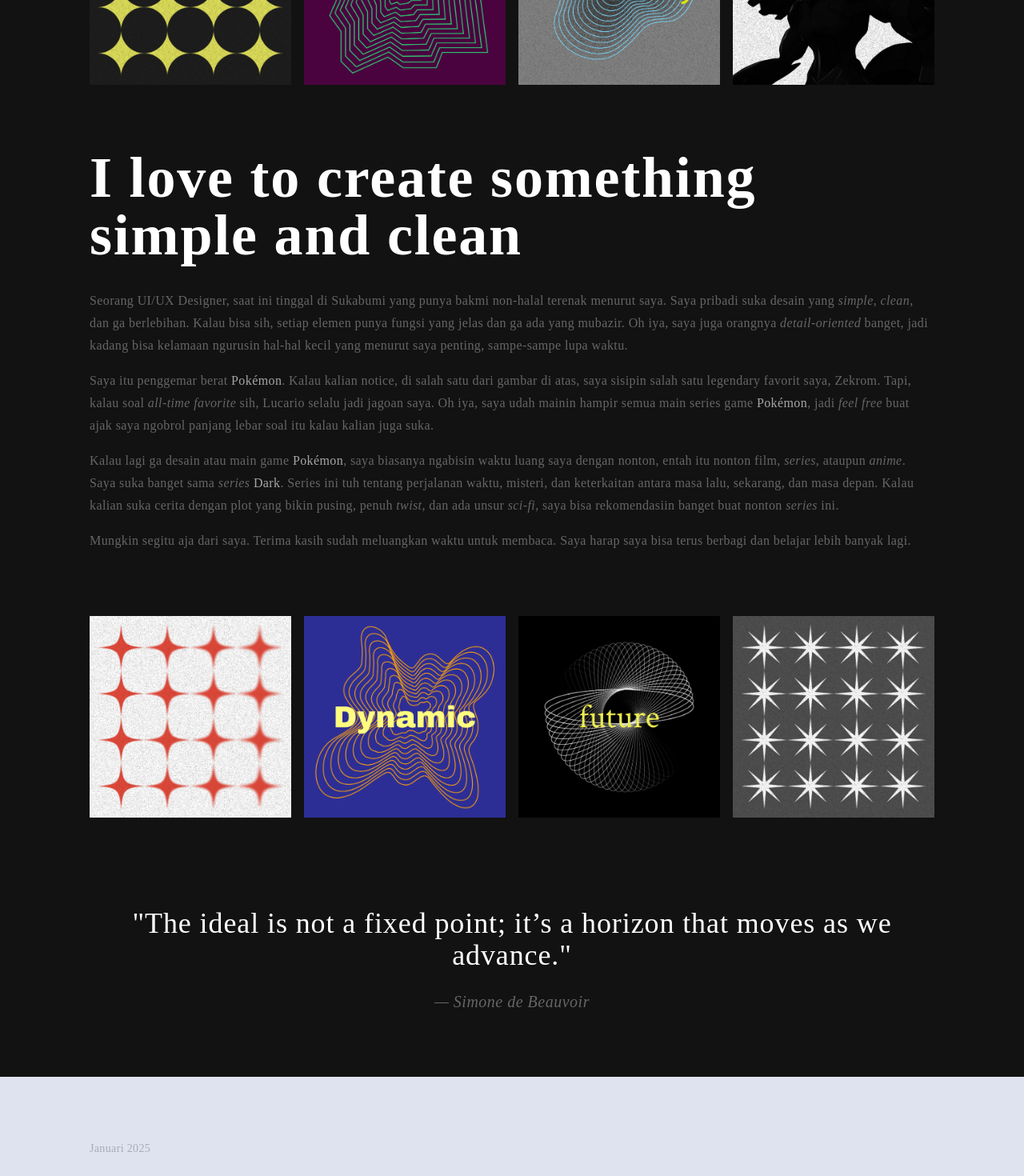
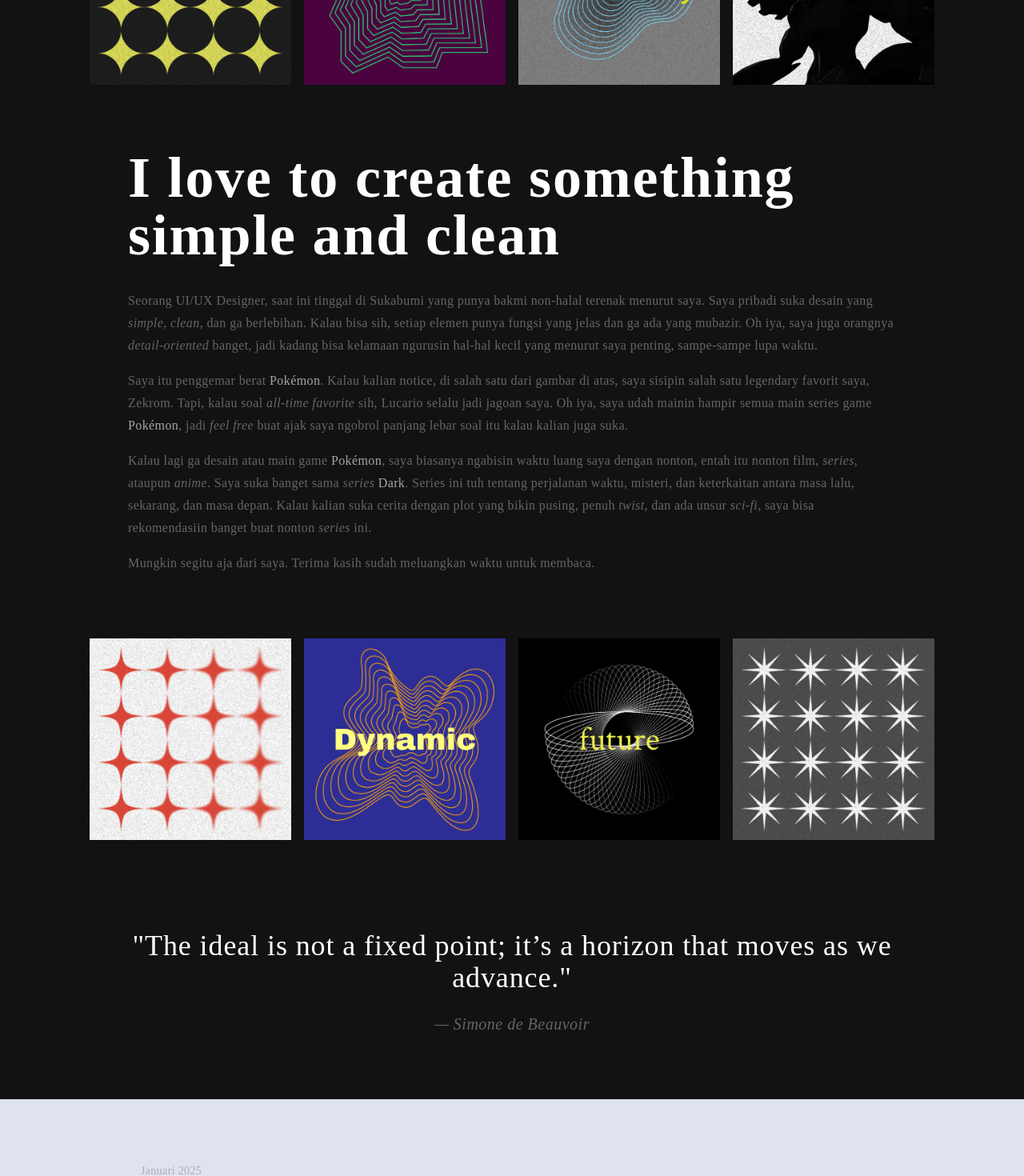
Before and after one commit to deltadv/web-portfolio, a React (Create React App) app: page / in a window 1280 px wide. Shown: the part 620-2090 px from the top of the page at 80% size. Built offline with nearby package versions, Linux system fonts and the light colour scheme.

Commit message:
Update things

```diff
--- a/public/index.html
+++ b/public/index.html
@@ -24,7 +24,7 @@
       work correctly both with client-side routing and a non-root public URL.
       Learn how to configure a non-root public URL by running `npm run build`.
     -->
-    <title>Deva Raja - User Interface Designer</title>
+    <title>Deva Raja - UI/UX Designer</title>
   </head>
   <body>
     <noscript>You need to enable JavaScript to run this app.</noscript>
--- a/src/components/About.jsx
+++ b/src/components/About.jsx
@@ -2,7 +2,7 @@ import React from "react";
 
 const About = () => {
   return (
-    <div className="relative w-full h-auto flex flex-col justify-center px-6 sm:px-12 md:px-16 lg:px-28 py-12 overflow-hidden items-center bg-[#121212]">
+    <div className="relative w-full h-auto flex flex-col justify-center px-6 sm:px-12 md:px-16 lg:px-40 py-12 overflow-hidden items-center bg-[#121212]">
       {/* Container untuk judul dan deskripsi */}
       <div className="relative flex flex-col items-start justify-start space-y-8">
         {/* Judul */}
@@ -38,8 +38,7 @@ const About = () => {
             rekomendasiin banget buat nonton <span className="italic">series</span> ini.
           </p>
           <p className="mt-4">
-            Mungkin segitu aja dari saya. Terima kasih sudah meluangkan waktu untuk membaca. Saya harap saya
-            bisa terus berbagi dan belajar lebih banyak lagi.
+            Mungkin segitu aja dari saya. Terima kasih sudah meluangkan waktu untuk membaca.
           </p>
         </div>
       </div>
--- a/src/components/Dkampus.jsx
+++ b/src/components/Dkampus.jsx
@@ -3,7 +3,7 @@ import DkampusImg from "../assets/dkampus.png";
 
 const Dkampus = () => {
   return (
-    <div className="bg-[#1a1a1a] text-white px-6 sm:px-12 md:px-16 lg:px-28 py-12 lg:py-20">
+    <div className="bg-[#1a1a1a] text-white px-6 sm:px-12 md:px-16 lg:px-40 py-12 lg:py-20">
       <div className="max-w-screen-xl mx-auto">
         {/* Tanggal */}
         <p className="text-[#4b4c55] text-xs sm:text-sm mb-4 tracking-wide">
--- a/src/components/Plantique.jsx
+++ b/src/components/Plantique.jsx
@@ -3,7 +3,7 @@ import PlantiqueImg from "../assets/plantique.png";
 
 const Plantique = () => {
   return (
-    <div className="bg-[#DFE2EF] text-white px-6 sm:px-12 md:px-16 lg:px-28 py-12 lg:py-20">
+    <div className="bg-[#DFE2EF] text-white px-6 sm:px-12 md:px-16 lg:px-44 py-12 lg:py-20">
       <div className="max-w-screen-xl mx-auto">
         {/* Tanggal */}
         <p className="text-[#A9ABBA] text-xs sm:text-sm mb-4 tracking-wide">
--- a/src/components/PokemonUnite.jsx
+++ b/src/components/PokemonUnite.jsx
@@ -4,7 +4,7 @@ import UniteMobile from "../assets/pokemon-unite-mobile.png";
 
 const PokemonUnite = () => {
   return (
-    <div className="bg-[#0B0E17] text-white px-6 sm:px-12 md:px-16 lg:px-28 py-12 lg:py-20">
+    <div className="bg-[#0B0E17] text-white px-6 sm:px-12 md:px-16 lg:px-40 py-12 lg:py-20">
       <div className="max-w-screen-xl mx-auto">
         {/* Tanggal */}
         <p className="text-[#4b4c55] text-xs sm:text-sm mb-4 tracking-wide">
--- a/src/components/Quote.jsx
+++ b/src/components/Quote.jsx
@@ -2,7 +2,7 @@ import React from "react";
 
 const Quote = () => {
   return (
-    <div className="relative w-full h-auto flex flex-col justify-center items-center px-6 sm:px-12 md:px-16 lg:px-28 py-12 lg:py-20 bg-[#121212]">
+    <div className="relative w-full h-auto flex flex-col justify-center items-center px-6 sm:px-12 md:px-16 lg:px-40 py-12 lg:py-20 bg-[#121212]">
       {/* Container untuk Quote */}
       <div className="text-center flex flex-col items-center justify-center space-y-6">
         {/* Quote Text */}
```
